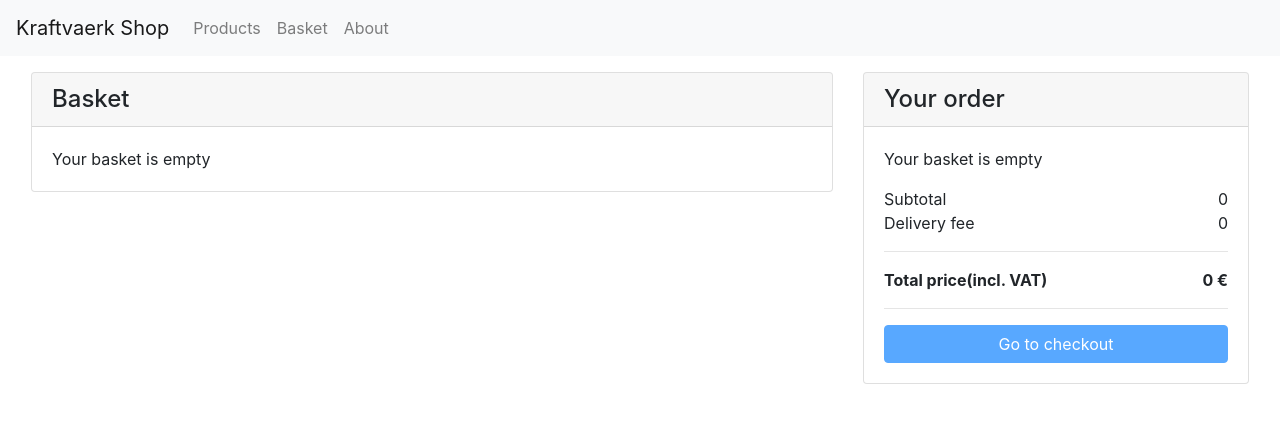
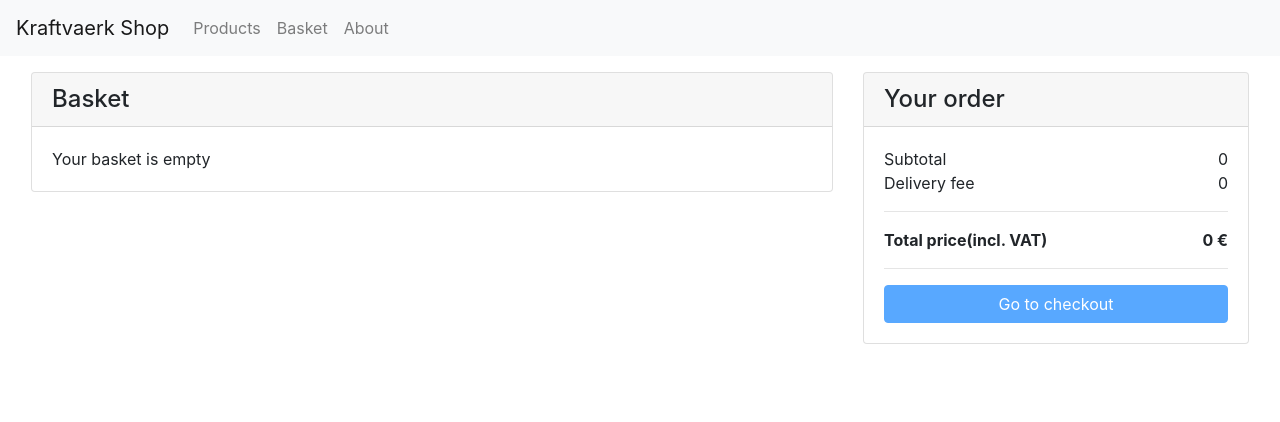
Before and after one commit to christian-maigaard/kraftvaerk-shop, a React (Create React App) app in the folder kraftvaerk-shop-client/: page /basket in a window 1280 px wide. Shown: the top 422 px of the page. Built offline with nearby package versions, Linux system fonts and the light colour scheme.

Commit message:
fixed bug where empty basket text was shown where it should not.

```diff
--- a/kraftvaerk-shop-client/src/components/OrderSummary.tsx
+++ b/kraftvaerk-shop-client/src/components/OrderSummary.tsx
@@ -34,7 +34,9 @@ export const OrderSummary: React.FC<OrderSummaryProps> = ({
     <Card>
       <Card.Header as="h4">Your order</Card.Header>
       <Card.Body>
-        {products.length === 0 && <Card.Text>Your basket is empty</Card.Text>}
+        {displayProductOverview && products.length === 0 && (
+          <Card.Text>Your basket is empty</Card.Text>
+        )}
 
         {displayProductOverview && <ProductList products={products} />}
 
--- a/kraftvaerk-shop-client/src/pages/Basket.tsx
+++ b/kraftvaerk-shop-client/src/pages/Basket.tsx
@@ -11,7 +11,7 @@ export const Basket: React.FC = () => {
 
   const history = useHistory();
 
-  const goToCheckout = (event: React.MouseEvent<HTMLInputElement>) => {
+  const goToCheckout = () => {
     history.push("/checkout");
   };
 
```
